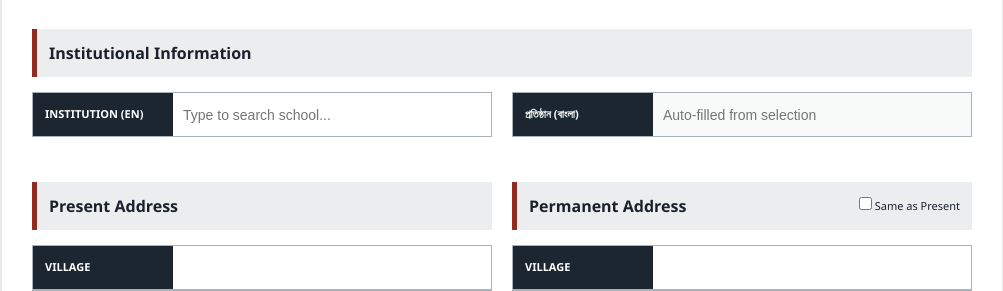
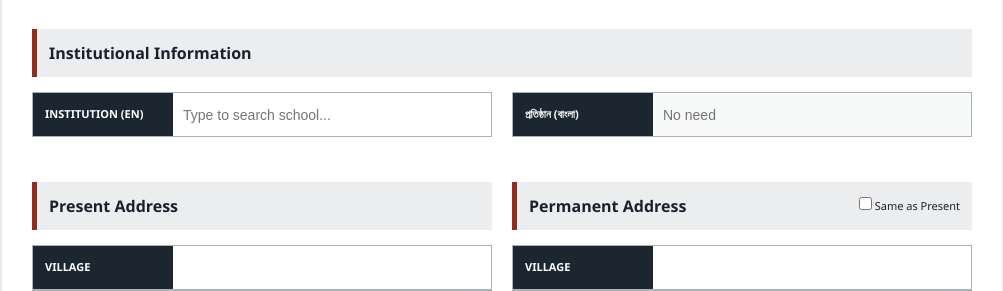
Before and after one commit to teshahriar/tbftest, a Flask app: page /apply in a window 1280 px wide. Shown: the part 602-893 px from the top of the page, without its empty margins (138-1141 px from the left). Run offline with Flask 3, Linux system fonts and the light colour scheme; data that the repository does not hold is empty; some libraries are stand-ins or nearby versions.

Commit message:
Update apply.html

```diff
--- a/templates/apply.html
+++ b/templates/apply.html
@@ -95,7 +95,7 @@
             <div class="field-box">
                 <label>প্রতিষ্ঠান (বাংলা)</label>
                 <input type="text" id="instBn" name="institute_bn" readonly
-                       class="locked-field" placeholder="Auto-filled from selection" required>
+                       class="locked-field" placeholder="No need" required>
             </div>
         </div>
 
@@ -213,4 +213,5 @@
         });
     }
 </script>
+
 {% endblock %}
```
